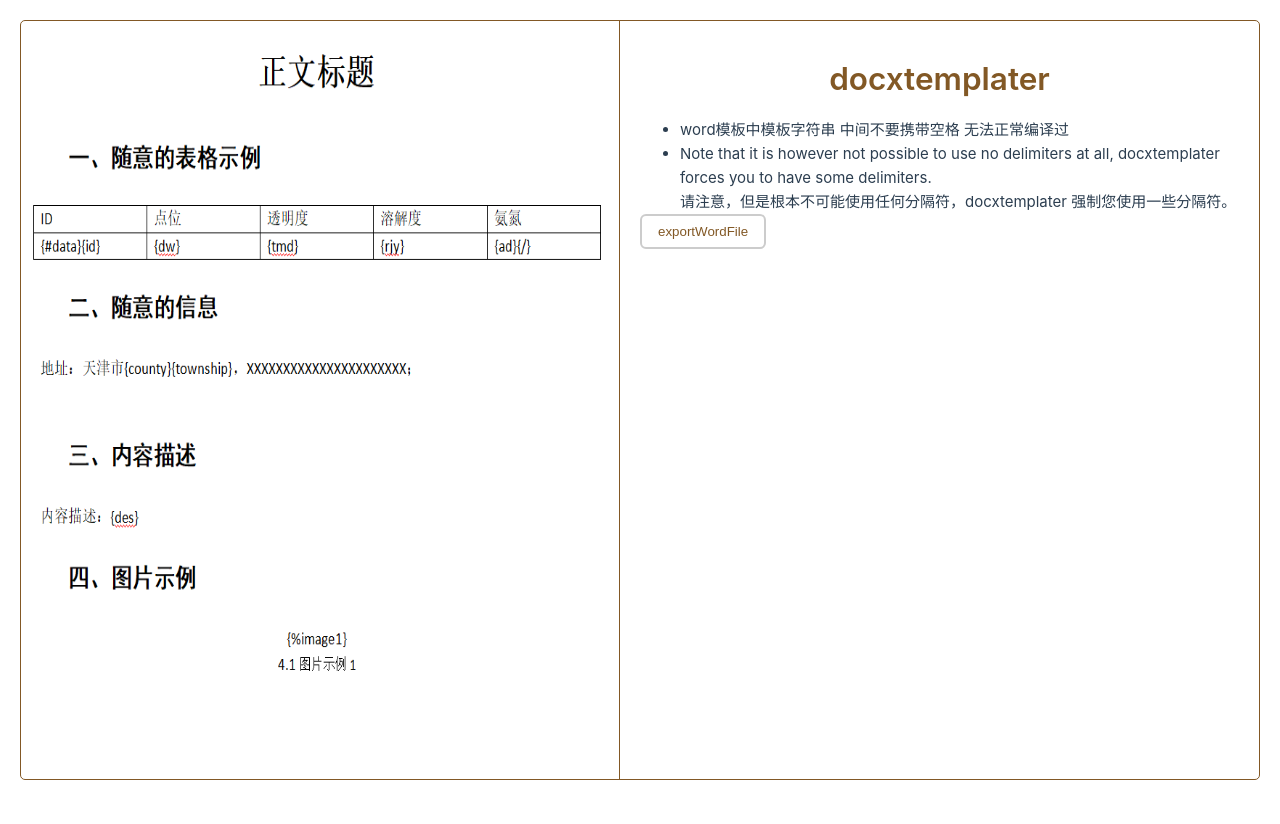
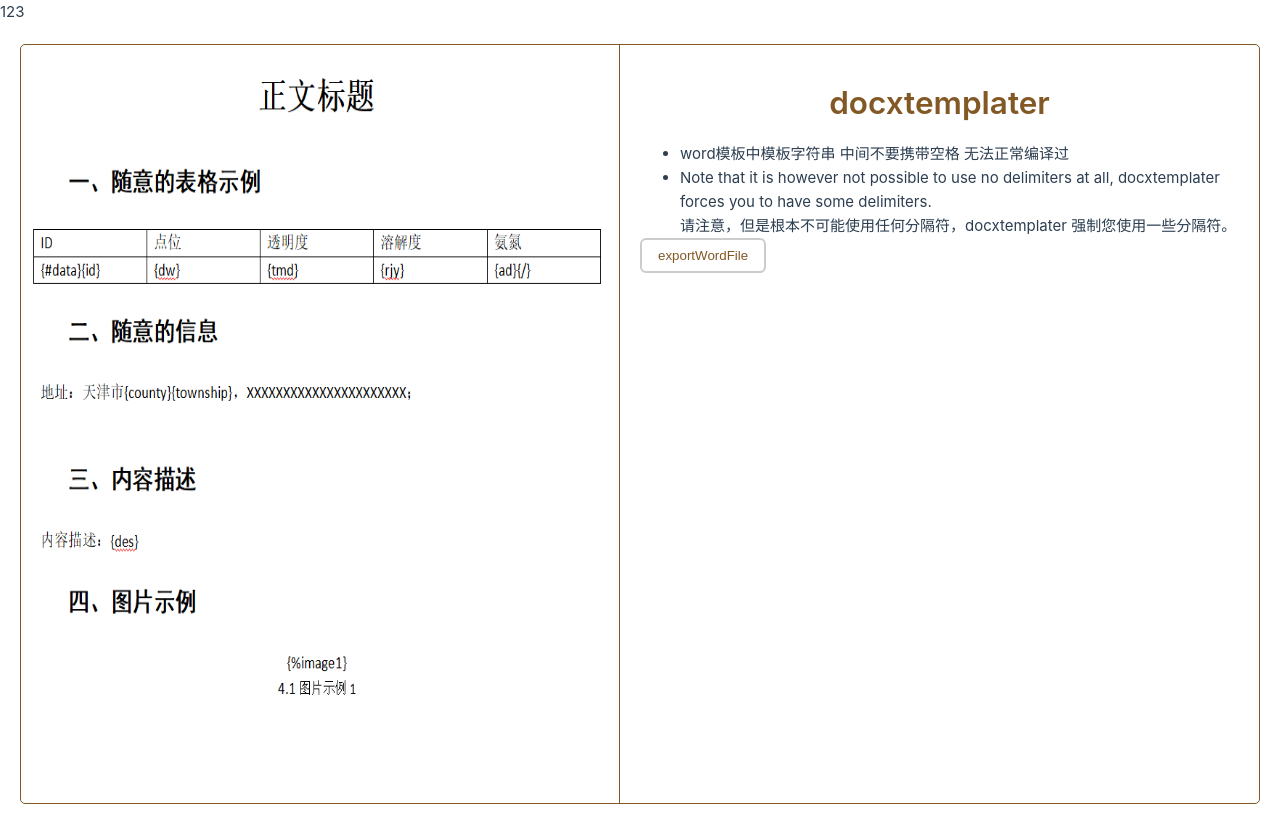
Before and after one commit to yhx-yhx/vue-template-export-word, a Vue app: page / in a window 1280 px wide. Before the commit the page ends 800 px from the top, so only its background shows below. Built offline with nearby package versions, Linux system fonts and the light colour scheme.

Commit message:
修改 test

```diff
--- a/src/App.vue
+++ b/src/App.vue
@@ -1,7 +1,7 @@
 <!--
  * @Author: yhx 2045399856@qq.com
  * @Date: 2024-05-23 09:05:27
- * @LastEditTime: 2024-05-25 22:34:49
+ * @LastEditTime: 2024-05-25 22:41:33
  * @FilePath: \vue-template-export-word\src\App.vue
  * @Description:
  *
@@ -11,6 +11,7 @@
 </script>
 
 <template>
+  <div>123</div>
   <RouterView />
 </template>
 
```
